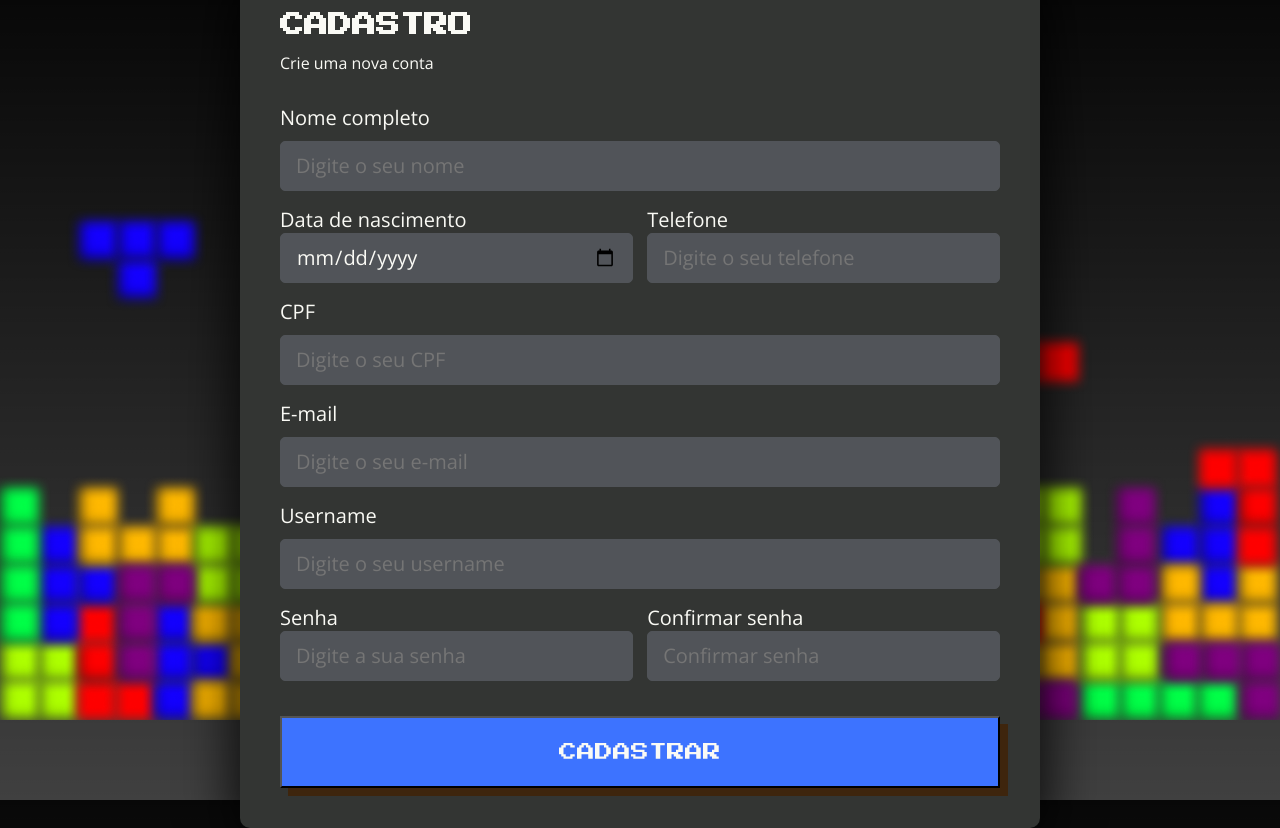
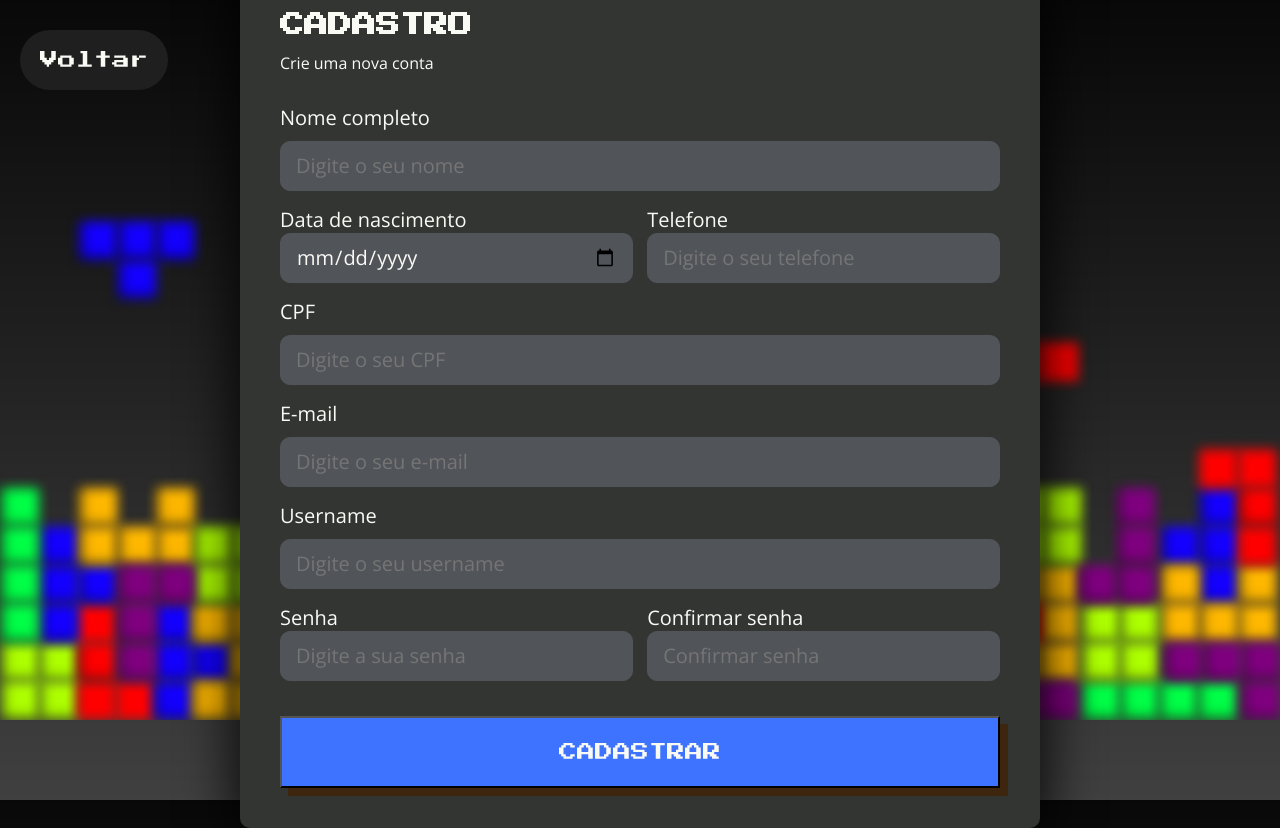
Before and after one commit to felipeakira1/Tetris_Web_Game, a PHP site: page /html/cadastro.html in a window 1280 px wide. Run offline with PHP 8.4, Linux system fonts and the light colour scheme.

Commit message:
Adicao botao voltar na tela de login

```diff
--- a/css/login_e_cadastro.css
+++ b/css/login_e_cadastro.css
@@ -19,6 +19,25 @@ main {
     align-items: center;
 }
 
+.btn-voltar {
+    height: 60px;
+    padding: 20px;
+    border-radius: 30px;
+    background-color: #1F1F1F;
+    font-family: "Press Start 2P", cursive;
+    font-size: 18px;
+    border: none;
+    position: fixed;
+    left: 20px;
+    top: 30px;
+    cursor: pointer;
+    transition: all 0.2s ease-in-out;
+}
+
+.btn-voltar:hover {
+    font-size: 20px;
+    height: 70px;
+}
 /* Conteiner central */
 .container {
     background-color: var(--container);
@@ -74,7 +93,7 @@ main {
 
 .formulario input {
     padding: 15px;
-    border-radius: 5px;
+    border-radius: 10px;
     background: var(--cor-do-input);
     font-size: 20px;
     height: 50px;
--- a/html/cadastro.html
+++ b/html/cadastro.html
@@ -8,6 +8,7 @@
     <title>Tetris</title>
 </head>
 <body>
+    <a href="../html/login.html"><button class="btn-voltar">Voltar</button></a>
     <main>
         <div class="container container--cadastro">
             <section class="titulo">
```
Also changed, not shown: css/cadastro.css (deleted, +0 -15 lines).
